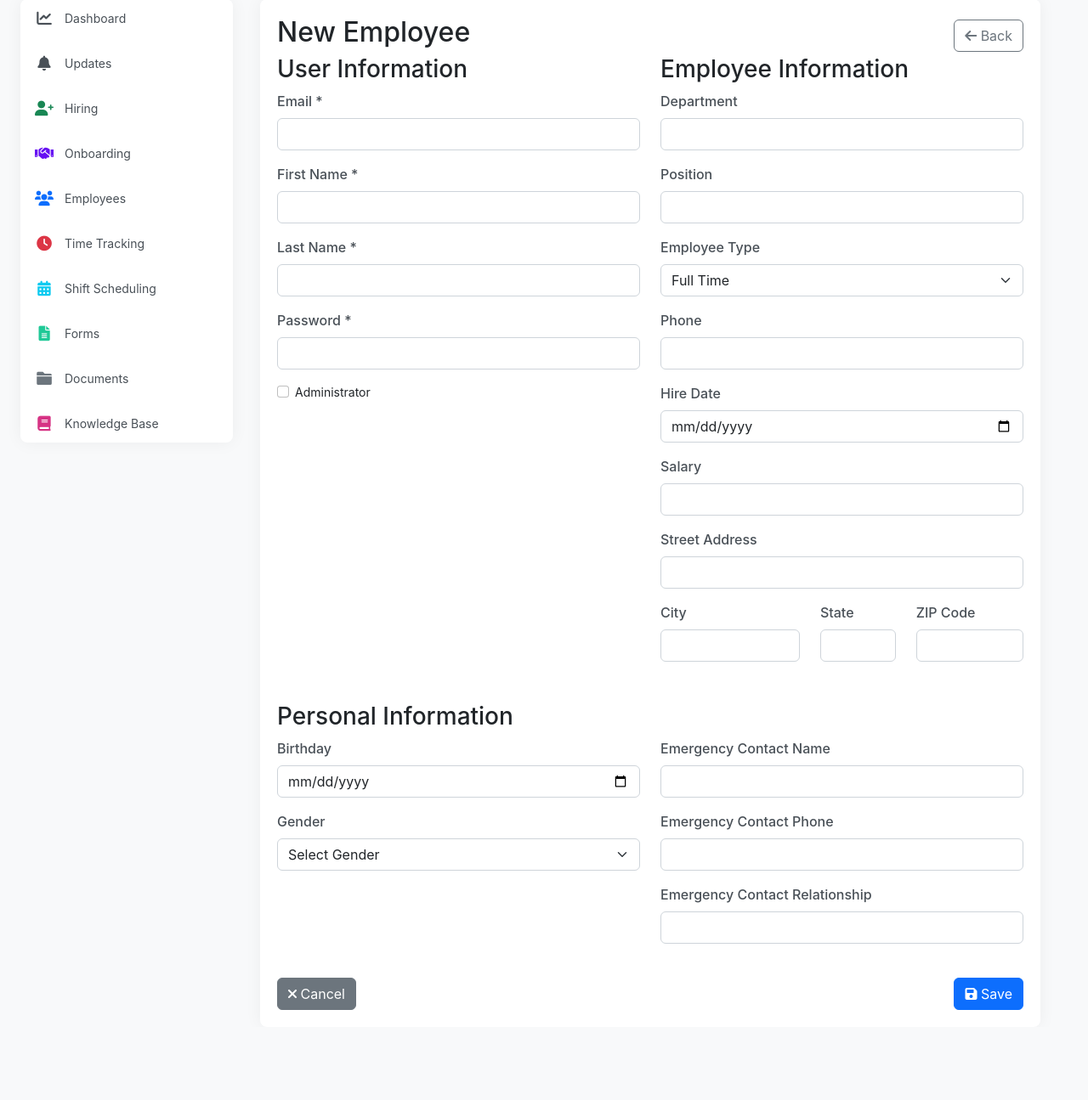
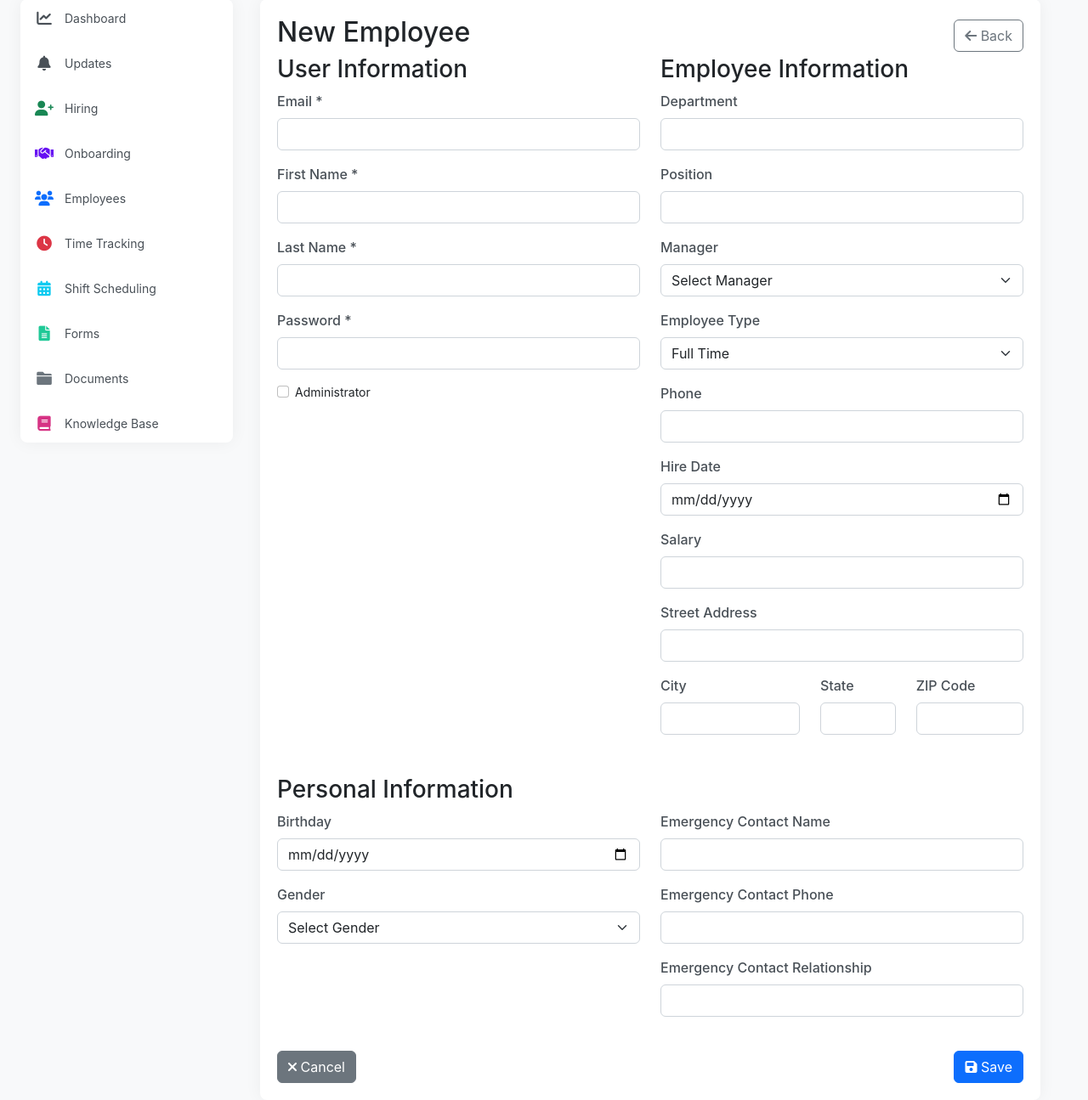
Before and after one commit to sparQone/sparq, a Flask app: page /people/employees/new in a window 1280 px wide. Shown: the part 108-1403 px from the top of the page at 85% size. Before the commit the page ends 1297 px from the top, so only its background shows below. Run offline with Flask 3, Linux system fonts and the light colour scheme; a user stored in the database is signed in; data comes from the database, SQL or seed files in the repository; data that the repository does not hold is empty; some libraries are stand-ins or nearby versions.

Commit message:
Add manager assignment functionality to employee management

```diff
--- a/modules/people/controllers/employee.py
+++ b/modules/people/controllers/employee.py
@@ -60,11 +60,15 @@ def employees():
 @login_required
 def new_employee():
     """Show new employee form"""
+    # Get all employees as potential managers
+    potential_managers = Employee.query.join(User).order_by(User.first_name).all()
+
     return render_template(
         "employees/form.html",
         title="New Employee",
         employee=None,
         employee_types=EmployeeType,
+        potential_managers=potential_managers,
         module_home="people_bp.people_home",
     )
 
@@ -102,6 +106,12 @@ def create_employee():
             type=EmployeeType[request.form.get("type", "FULL_TIME")],
             status=EmployeeStatus.ACTIVE,
         )
+
+        # Add manager if selected
+        manager_id = request.form.get("manager_id")
+        if manager_id:
+            employee.manager_id = int(manager_id)
+
         db.session.add(employee)
         db.session.commit()
 
@@ -167,6 +177,13 @@ def edit_employee(employee_id):
             employee.emergency_contact_phone = request.form.get("emergency_contact_phone")
             employee.emergency_contact_relationship = request.form.get("emergency_contact_relationship")
 
+            # Update manager
+            manager_id = request.form.get("manager_id")
+            if manager_id:
+                employee.manager_id = int(manager_id)
+            else:
+                employee.manager_id = None
+
             db.session.commit()
             flash("Employee updated successfully", "success")
             return redirect(url_for("people_bp.employee_detail", employee_id=employee.id))
@@ -176,11 +193,15 @@ def edit_employee(employee_id):
             flash(f"Error updating employee: {str(e)}", "error")
             return redirect(url_for("people_bp.edit_employee", employee_id=employee_id))
 
+    # Get all employees except current one as potential managers
+    potential_managers = Employee.query.filter(Employee.id != employee_id).join(User).order_by(User.first_name).all()
+
     return render_template(
         "employees/form.html",
         title="Edit Employee",
         employee=employee,
         employee_types=EmployeeType,
+        potential_managers=potential_managers,
         module_home="people_bp.people_home",
     )
 
--- a/modules/people/views/templates/employees/form.html
+++ b/modules/people/views/templates/employees/form.html
@@ -60,6 +60,18 @@
                         <label for="position" class="form-label">{{ _("Position") }}</label>
                         <input type="text" class="form-control" id="position" name="position"
                                value="{{ employee.position if employee else '' }}">
+                    </div>
+                    <div class="mb-3">
+                        <label for="manager_id" class="form-label">{{ _("Manager") }}</label>
+                        <select class="form-select" id="manager_id" name="manager_id">
+                            <option value="">{{ _("Select Manager") }}</option>
+                            {% for potential_manager in potential_managers %}
+                            <option value="{{ potential_manager.id }}"
+                                    {% if employee and employee.manager_id == potential_manager.id %}selected{% endif %}>
+                                {{ potential_manager.user.first_name }} {{ potential_manager.user.last_name }}
+                            </option>
+                            {% endfor %}
+                        </select>
                     </div>
                     <div class="mb-3">
                         <label for="type" class="form-label">{{ _("Employee Type") }}</label>
```
Also changed, not shown: modules/people/views/templates/employees/details.html (+26 -0 lines).
